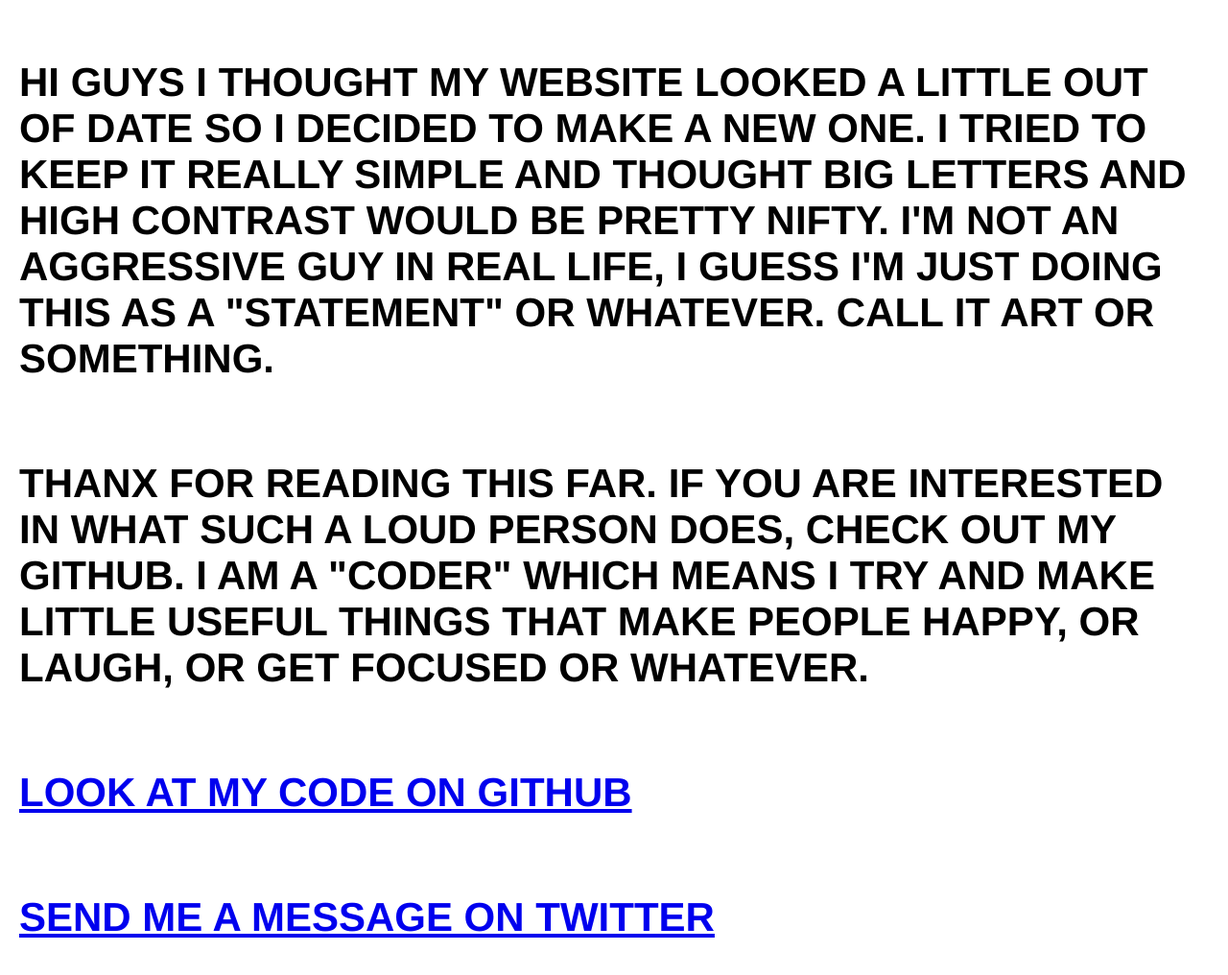
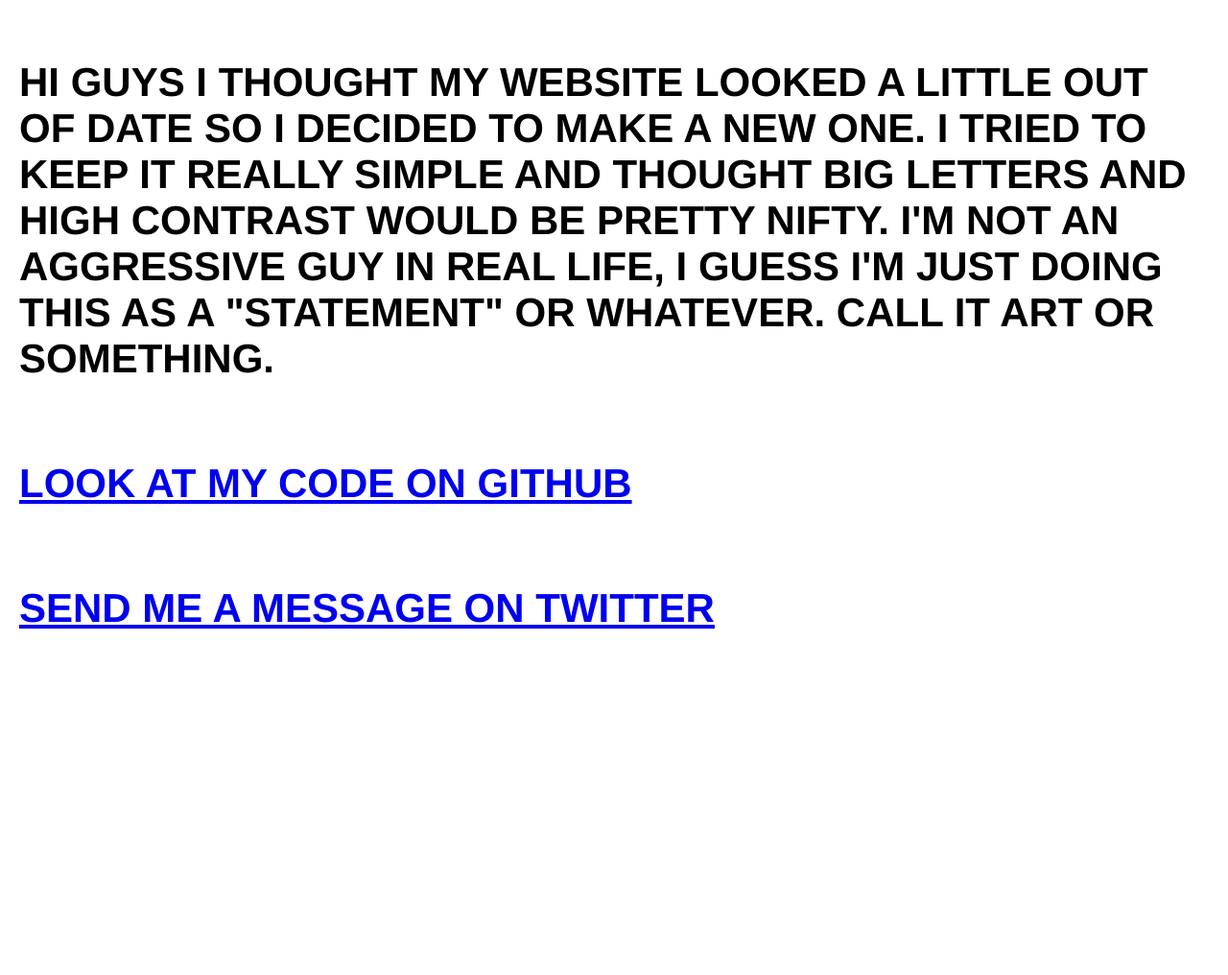
Before and after one commit to nabilfreeman/aggressive-personal-website, a plain HTML site: page index.html in a window 1280 px wide. Shown: the whole page at 96% size. After the commit the page ends 800 px from the top, so only its background shows below. Drawn offline with Linux system fonts and the light colour scheme.

Commit message:
Updated index.html

```diff
--- a/index.html
+++ b/index.html
@@ -21,9 +21,6 @@
     	<p>
         	HI GUYS I THOUGHT MY WEBSITE LOOKED A LITTLE OUT OF DATE SO I DECIDED TO MAKE A NEW ONE. I TRIED TO KEEP IT REALLY SIMPLE AND THOUGHT BIG LETTERS AND HIGH CONTRAST WOULD BE PRETTY NIFTY. I'M NOT AN AGGRESSIVE GUY IN REAL LIFE, I GUESS I'M JUST DOING THIS AS A "STATEMENT" OR WHATEVER. CALL IT ART OR SOMETHING.</p>
         <p>
-        	THANX FOR READING THIS FAR. IF YOU ARE INTERESTED IN WHAT SUCH A LOUD PERSON DOES, CHECK OUT MY GITHUB. I AM A "CODER" WHICH MEANS I TRY AND MAKE LITTLE USEFUL THINGS THAT MAKE PEOPLE HAPPY, OR LAUGH, OR GET FOCUSED OR WHATEVER.
-        </p>
-        <p>
         	<a href="http://github.com/nabilfreeman">LOOK AT MY CODE ON GITHUB</a>
         </p>
         <p>
```
